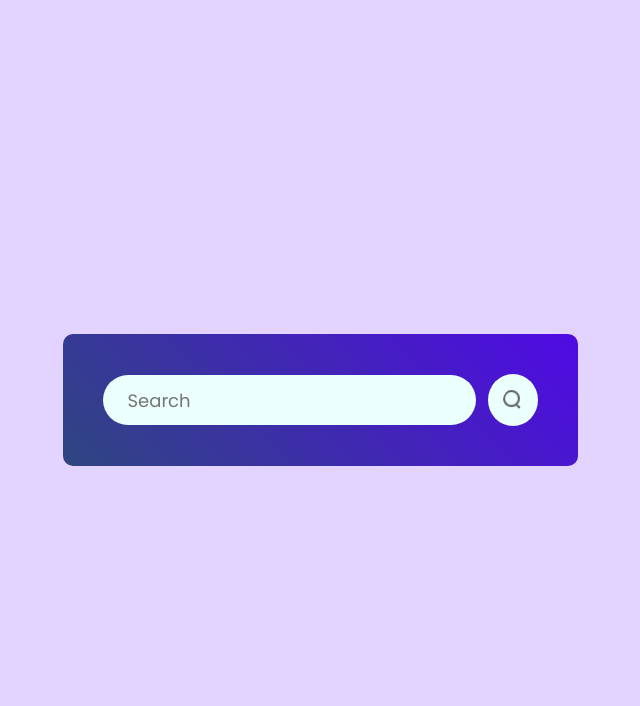
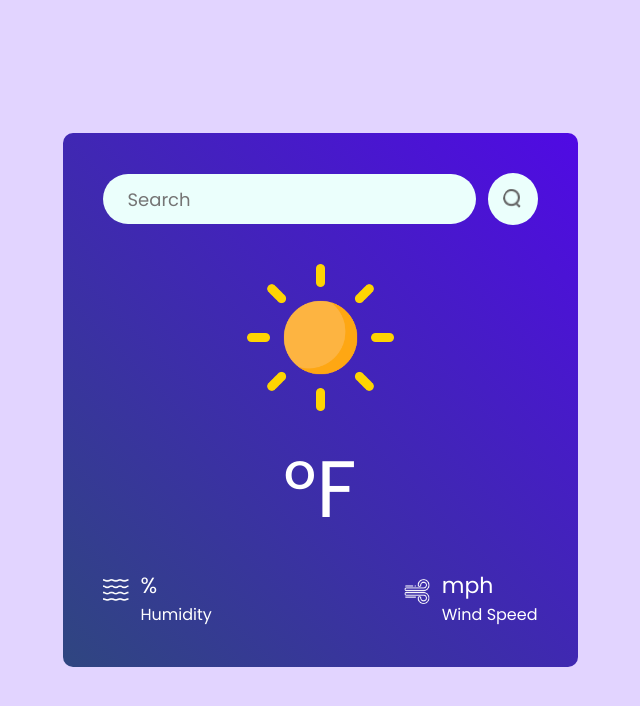
Before and after one commit to alexwang36/4261-PA1, a React (Vite) app: page / in a window 1280 px wide. Shown: the top 706 px of the page, without its empty margins (320-960 px from the left). Built offline with nearby package versions, Linux system fonts and the light colour scheme; no server answers.

Commit message:
integrate weather api data calls.

```diff
--- a/src/components/Weather.css
+++ b/src/components/Weather.css
@@ -33,3 +33,38 @@
     background: #ebfffc;
     cursor: pointer;
 }
+
+weather-icon{
+    width: 150px;
+    margin: 30px 0;
+}
+.temperature{
+    color:#fff;
+    font-size: 80px;
+    line-height: 1;
+}
+.location{
+    color: #fff;
+    font-size: 40px;
+}
+.weather-data{
+    width: 100%;
+    margin-top: 40px;
+    color: #fff;
+    display: flex;
+    justify-content: space-between;
+}
+.weather-data .col{
+    display: flex;
+    align-items: flex-start;
+    gap: 12px;
+    font-size: 22px;
+}
+.weather-data .col span{
+    display: block;
+    font-size: 16px;
+}
+.weather-data .col img{
+    width: 26px;
+    margin-top: 10px;
+}
--- a/src/components/Weather.jsx
+++ b/src/components/Weather.jsx
@@ -1,14 +1,88 @@
-import React from 'react'
+import React, { useEffect, useState } from 'react'
 import './Weather.css'
 import search_icon from '../assets/search.png'
+import clear_icon from '../assets/clear.png'
+import cloud_icon from '../assets/cloud.png'
+import drizzle_icon from '../assets/drizzle.png'
+import humidity_icon from '../assets/humidity.png'
+import rain_icon from '../assets/rain.png'
+import snow_icon from '../assets/snow.png'
+import wind_icon from '../assets/wind.png'
+
 
 const Weather = () => {
+
+    const [weatherData, setWeatherData] = useState(false);
+
+    const allIcons = {
+        "01d": clear_icon,
+        "01n": clear_icon,
+        "02d": cloud_icon,
+        "02n": cloud_icon,
+        "03d": cloud_icon,
+        "03n": cloud_icon,
+        "04d": drizzle_icon,
+        "04n": drizzle_icon,
+        "09d": rain_icon,
+        "09n": rain_icon,
+        "10d": rain_icon,
+        "10n": rain_icon,
+        "10d": snow_icon,
+        "10n": snow_icon,
+    }
+
+    const search = async (city)=> {
+        try {
+            const url = `https://api.openweathermap.org/data/2.5/weather?q=${city}&units=imperial&appid=${import.meta.env.VITE_APP_ID}`;
+
+            const response = await fetch(url);
+            const data = await response.json();
+            console.log(data)
+            const icon = allIcons[data.weather[0].icon] || clear_icon
+            setWeatherData({
+                humidity: data.main.humidity,
+                windSpeed: data.wind.speed,
+                temperature: Math.floor(data.main.temp),
+                location: data.name,
+                icon: icon
+            })
+
+        } catch (error) {
+
+        }
+    }
+
+    useEffect(()=>{
+        search("Gold Coast");
+    },[])
+
+
   return (
     <div className='weather'>
         <div className="search-bar">
             <input type="text" placeholder='Search'/>
             <img src={search_icon} alt="" />
         </div>
+
+        <img src={clear_icon} alt="" className = 'weather-icon' />
+        <p className='temperature'>{weatherData.temperature}°F</p>
+        <p className='location'>{weatherData.location}</p>
+        <div className="weather-data">
+            <div className="col">
+                <img src={humidity_icon} alt="" />
+                <div>
+                    <p>{weatherData.humidity}%</p>
+                    <span>Humidity</span>
+                </div>
+            </div>
+            <div className="col">
+                <img src={wind_icon} alt="" />
+                <div>
+                    <p>{weatherData.windSpeed} mph</p>
+                    <span>Wind Speed</span>
+                </div>
+            </div>
+        </div>
     </div>
   )
 }
```
Also changed, not shown: 1 other file (tests, documents, lock files or other folders).
